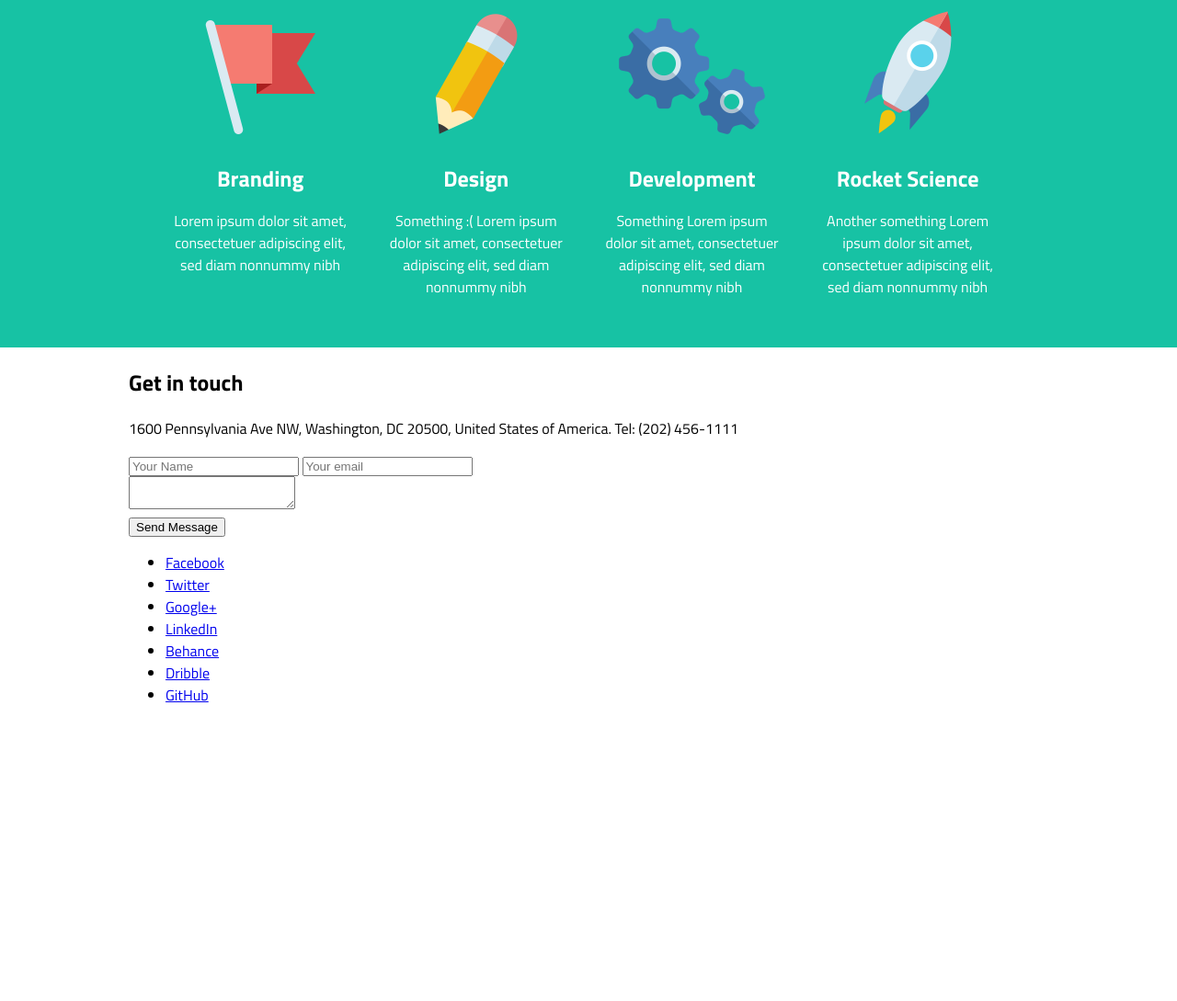
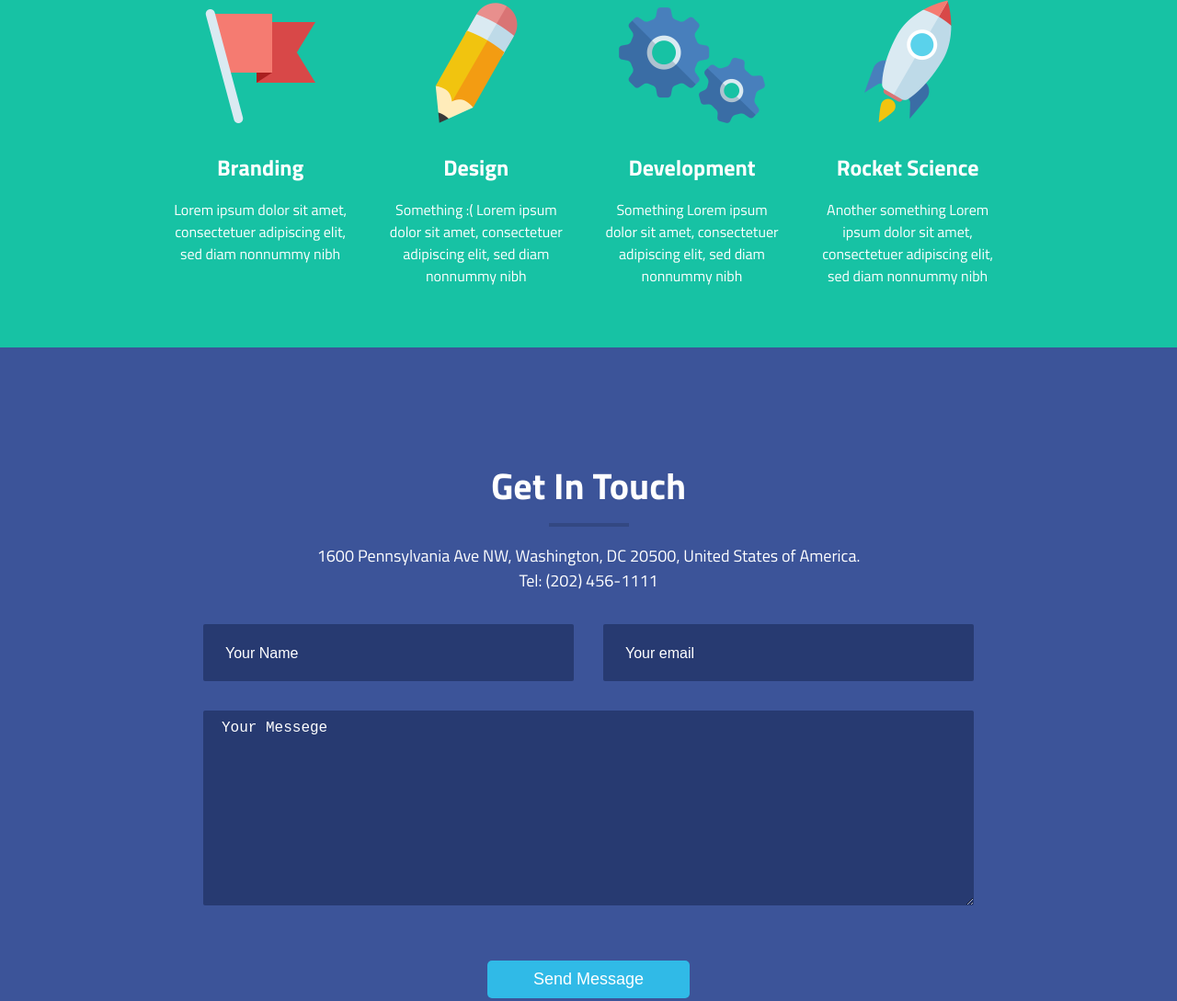
Before and after one commit to alitonia/2nd_html, a plain HTML site: page index.html in a window 1280 px wide. Shown: the part 962-2051 px from the top of the page at 92% size. Before the commit the page ends 1746 px from the top, so only its background shows below. Drawn offline with Linux system fonts and the light colour scheme.

Commit message:
Done css

```diff
--- a/css/ver_01.css
+++ b/css/ver_01.css
@@ -1,4 +1,8 @@
             /* Page 01 */
+
+            html {
+                margin-bottom: 0;
+            }
 
             .container {
                 max-width: 1140px;
@@ -66,7 +70,7 @@ nav ul li a {
                 margin-bottom: 60px;
             }
 
-.main-heading .big-button {
+            .big-button {
                 margin-left: -10px;
                 padding: 10px 50px 10px 50px;
                 background-color: #eb7d4b;
@@ -77,8 +81,6 @@ nav ul li a {
                 font-weight: 400;
                 text-transform: capitalize;
             }
-
-
             /* Page 02 */
 
             #section-2 {
@@ -99,7 +101,7 @@ nav ul li a {
                 margin-top: 0;
                 text-transform: capitalize;
                 font-size: 40px;
-    margin-bottom: 20px;
+                margin-bottom: 10px;
             }
 
             #title-box .short-line {
@@ -108,7 +110,8 @@ nav ul li a {
                 background-color: rgba( 0, 0, 0, 0.15);
                 margin-left: auto;
                 margin-right: auto;
-    padding-top: 4px;
+                padding-top: 1px;
+                padding-bottom: 1px;
             }
 
             #title-box p {
@@ -151,3 +154,99 @@ nav ul li a {
                 margin-left: auto;
                 margin-right: auto;
             }
+            /* Page 3 */
+
+            #section-3 {
+                background-color: #3c5499;
+                min-height: 820px;
+                color: white;
+            }
+
+            #contact-form {
+                max-width: 870px;
+                margin-left: auto;
+                margin-right: auto;
+            }
+
+            input[type="text"],
+            input[type="email"],
+            textarea {
+                color: white;
+                background-color: #273a71;
+                border: none;
+                font-size: 16px;
+                margin: 16px;
+                border-radius: 2px;
+                padding: 4px 10px 2px 10px;
+            }
+
+            input[type="text"]::placeholder,
+            input[type="email"]::placeholder,
+            textarea::placeholder {
+                color: white;
+                padding: 8px 16px 2px 14px;
+            }
+
+            textarea::placeholder {
+                padding: 0px 16px 10px 10px;
+            }
+
+            input[type="text"],
+            input[type="email"] {
+                display: inline-block;
+                width: 50%;
+                height: 56px;
+            }
+
+            textarea {
+                height: 200px;
+                width: 100%;
+                margin-bottom: 60px;
+                padding-top: 10px;
+            }
+
+            .form-row {
+                display: flex;
+            }
+
+            input[type="submit"] {
+                background-color: #30bae7;
+                border-radius: 5px;
+                border: none;
+                text-transform: capitalize;
+                font-size: 18px;
+                margin-left: auto;
+                margin-right: auto;
+            }
+
+            footer {
+                background-color: #344b8e;
+            }
+
+            .footer-link {
+                margin-left: 20px;
+                max-width: 945px;
+                margin-left: auto;
+                margin-right: auto;
+            }
+
+            .footer-link ul {
+                margin: 0;
+                padding: 50px auto auto 40px;
+            }
+
+            .footer-link ul li {
+                display: inline-block;
+                margin: 10px 24px 10px 24px;
+            }
+
+            .footer-link ul li a {
+                text-decoration: none;
+                font-weight: 550;
+                color: white;
+                font-size: 18px;
+            }
+
+            .footer-link ul li.active a {
+                color: #30bae7;
+            }
--- a/index.html
+++ b/index.html
@@ -53,14 +53,16 @@
         </section>
         <section id='section-3'>
             <div class="container">
-                <h2>Get in touch</h2>
-                <div class="short-line"></div>
-                <p>1600 Pennsylvania Ave NW, Washington, DC 20500, United States of America. Tel: (202) 456-1111</p>
+                <div id="title-box">
+                    <h2>Get in touch</h2>
+                    <div class="short-line"></div>
+                    <p>1600 Pennsylvania Ave NW, Washington, DC 20500, United States of America. Tel: (202) 456-1111</p>
+                </div>
                 <div id="contact-form">
                     <form>
-                        <div class="form-row"> <input type="text" name="name" placeholder="Your Name"> <input type="email" name="email" placeholder="Your email"> </div>
-                        <div class="form-row"> <textarea name="messege" placeholder="Your Messege"> </textarea> </div>
-                        <div class="form-row"> <input type="submit" class="big-button" value="Send Message"> </div>
+                        <div class="form-row"> <input type="text" name="name" placeholder="Your Name"> <input type="email" name="email" placeholder="Your email"></div>
+                        <div class="form-row"> <textarea name="messege" placeholder="Your Messege"></textarea> </div>
+                        <div class="form-row"> <input type="submit" class="big-button" value="Send Message"></div>
                     </form>
                 </div>
             </div>
```
Lines whose indentation alone changed are shown as unchanged.
